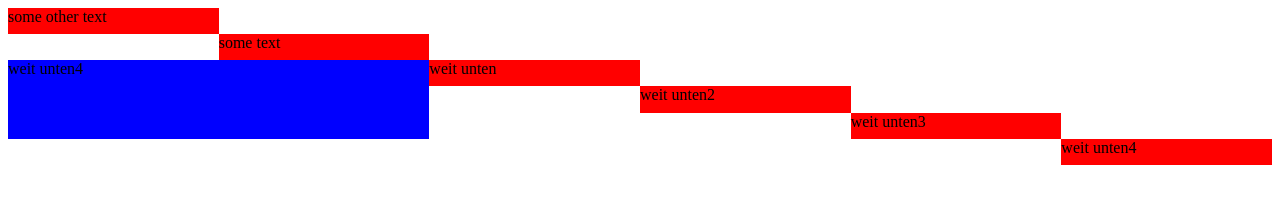
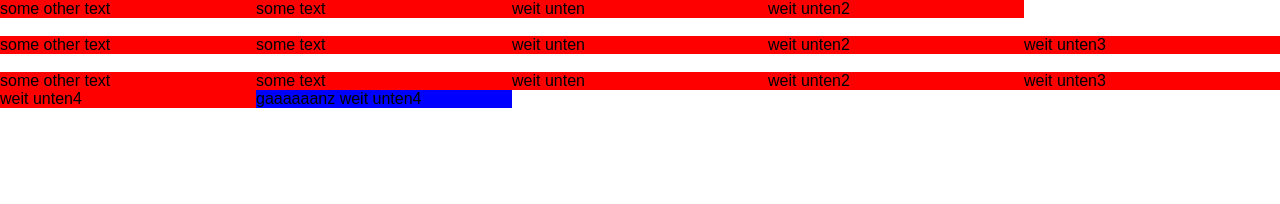
Before and after one commit to na-oma/flexboxvsgrid, a plain HTML site: page index.html in a window 1280 px wide. Drawn offline with Linux system fonts and the light colour scheme.

Commit message:
First Flexbox try

```diff
--- a/index.html
+++ b/index.html
@@ -1,61 +1,93 @@
 <html>
 	<head>
 	<style>
+                html, body { height: 100%; margin: 0px; padding: 0px; }
+                body {
+                        font-family:sans-serif;
+                        box-sizing: border-box;
+                }
 		.container {
-			display: grid;
-			grid-template-columns: 1fr 1fr 1fr 1fr 1fr 1fr;
-			grid-template-rows: 1fr 1fr 1fr 1fr 1fr 1fr;
-			height: 20%;
+			display: flex;
+			flex-direction: row;
+			flex-wrap: wrap;
 		}
 		.container div {
 			background: red;
+			flex-grow: 1;
+			flex-shrink: 1;
+			flex-basis: 20%;
+		}
+		.container div:empty {
+			height:0;
+			visibility:hidden;
 		}
 		.item1 {
-			grid-column-start: 1;
-			grid-column-end: 2;
-			grid-row-start: 1;
-			grid-row-end: 2;
 		}
 		.item2 {
-			grid-column-start: 2;
-			grid-column-end: 3;
-			grid-row-start: 2;
-			grid-row-end: 3;
 		}
 		.item3 {
-			grid-column-start: 3;
-			grid-column-end: 4;
-			grid-row-start: 3;
-			grid-row-end: 4;
 		}
 		.item4 {
-			grid-column-start: 4;
-			grid-column-end: 5;
-			grid-row-start: 4;
-			grid-row-end: 5;
 		}
 		.item5 {
-			grid-column-start: 5;
-			grid-column-end: 6;
-			grid-row-start: 5;
-			grid-row-end: 6;
 		}
 		.item6 {
-			grid-column-start: 6;
-			grid-column-end: 7;
-			grid-row-start: 6;
-			grid-row-end: 7;
 		}
 		.itemother {
-			grid-column-start: 1;
-			grid-column-end: 3;
-			grid-row-start: 3;
-			grid-row-end: 6;
 			background: blue !important;
 		}
 	</style>
 	</head>
 	<body>
+		<div class="container">
+			<div class="item1">
+				some other text
+			</div>
+			<div class="item2">
+				some text
+			</div>
+			<div class="item3">
+				weit unten
+			</div>
+			<div class="item4">
+				weit unten2
+			</div>
+			<div></div>
+			<div></div>
+			<div></div>
+			<div></div>
+			<div></div>
+			<div></div>
+			<div></div>
+			<div></div>
+		</div>
+<br>
+		<div class="container">
+			<div class="item1">
+				some other text
+			</div>
+			<div class="item2">
+				some text
+			</div>
+			<div class="item3">
+				weit unten
+			</div>
+			<div class="item4">
+				weit unten2
+			</div>
+			<div class="item5">
+				weit unten3
+			</div>
+			<div></div>
+			<div></div>
+			<div></div>
+			<div></div>
+			<div></div>
+			<div></div>
+			<div></div>
+			<div></div>
+		</div>
+<br>
 		<div class="container">
 			<div class="item1">
 				some other text
@@ -76,8 +108,16 @@
 				weit unten4
 			</div>
 			<div class="itemother">
-				weit unten4
+				gaaaaaanz weit unten4
 			</div>
+			<div></div>
+			<div></div>
+			<div></div>
+			<div></div>
+			<div></div>
+			<div></div>
+			<div></div>
+			<div></div>
 		</div>
 	</body>
 </html>
```
